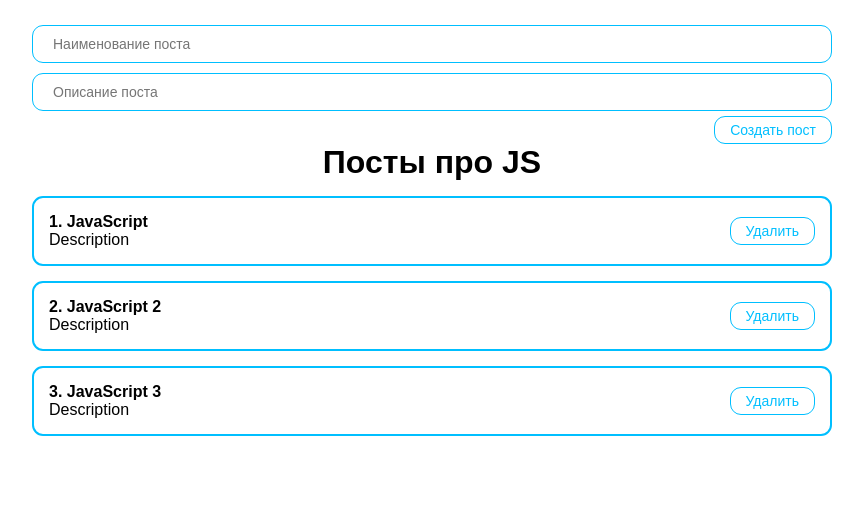
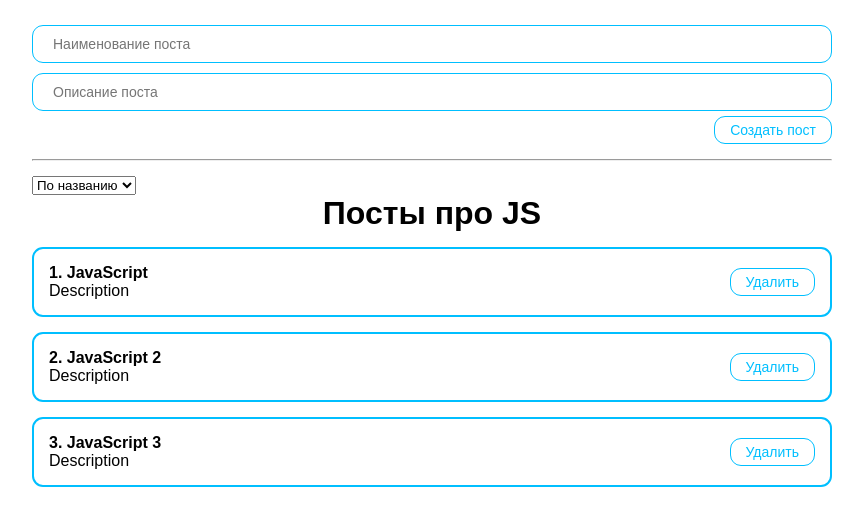
Before and after one commit to IvanMonichev/base-react, a React (Create React App) app: page / in a window 1280 px wide. Shown: the top 526 px of the page, without its empty margins (208-1071 px from the left). Built offline with nearby package versions, Linux system fonts and the light colour scheme.

Commit message:
feat: add sort

```diff
--- a/src/App.jsx
+++ b/src/App.jsx
@@ -4,6 +4,7 @@
 import MyButton from './components/UI/button/MyButton';
 import MyInput from './components/UI/input/MyInput';
 import PostForm from './components/PostForm';
+import MySelect from './components/UI/select/MySelect';
 
 const App = () => {
 
@@ -26,11 +27,21 @@
       <PostForm
         create={createPost}
       />
-      <PostList
-        posts={posts}
-        title="Посты про JS"
-        remove={removePost}
-      />
+      <hr style={{margin: "15px 0"}}/>
+      <div>
+        <MySelect
+          defaultValue="Сортировка"
+          options={[
+            {value: 'title', name: 'По названию'},
+            {value: 'body', name: 'По описанию'},
+          ]}
+        />
+      </div>
+      {/*Условная отрисовка*/}
+      {posts.length
+        ? <PostList posts={posts} title="Посты про JS" remove={removePost} />
+        : <h2 style={{textAlign: 'center'}}>Посты не были найдены.</h2>
+      }
     </div>
   );
 };
--- /dev/null
+++ b/src/components/UI/select/MySelect.jsx
@@ -0,0 +1,17 @@
+import React from 'react';
+
+const MySelect = ({options, defaultValue, value, onChange}) => {
+  return (
+    <select
+      value={value}
+      onChange={evt => onChange(evt.target.value)}
+    >
+      <option disabled={true} value="">{defaultValue}</option>
+      {options.map(option =>
+        <option key={option.value} value={option.value}>{option.name}</option>
+      )}
+    </select>
+  );
+};
+
+export default MySelect;
```
